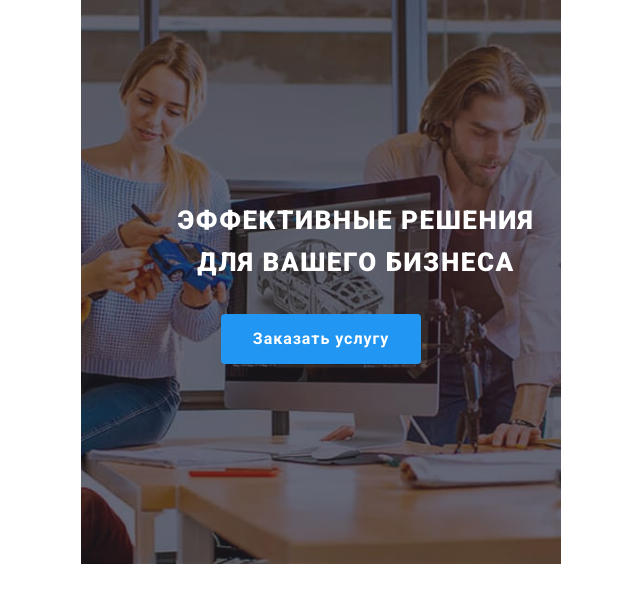
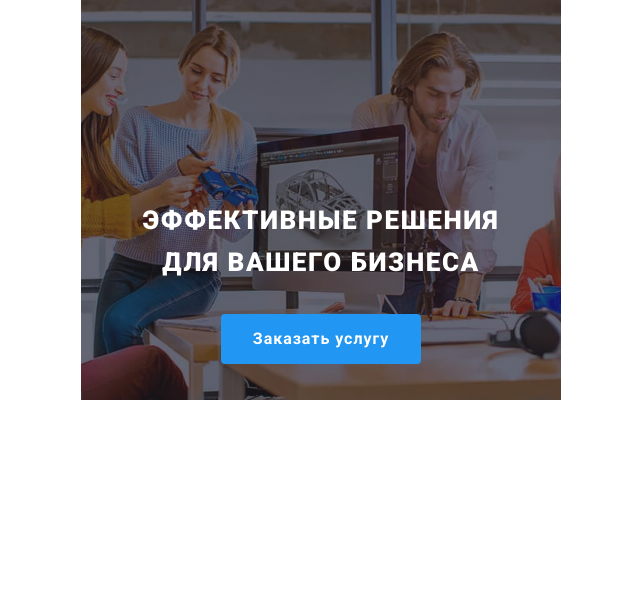
Before and after one commit to IhorButov/goit-homework8, a plain HTML site: page index.html in a window 1280 px wide. Shown: the whole page, without its empty margins (319-959 px from the left). Drawn offline with nearby package versions, Linux system fonts and the light colour scheme; files that its build step writes are made by us from their sources.

Commit message:
add new files

```diff
--- a/saas/base/_container.scss
+++ b/saas/base/_container.scss
@@ -1,6 +1,11 @@
 .container {
   /*width: 1200px;*/
-  width: 320px;
+  width: 100%;
   padding: 0 15px;
   margin: 0 auto;
 }
+@media screen and (min-width: 480px) {
+  .container {
+    width: 480px;
+  }
+}
--- a/saas/base/_sections.scss
+++ b/saas/base/_sections.scss
@@ -10,6 +10,11 @@
   text-align: center;
   padding: 200px 0;
   background-color: #2f303a;
+}
+@media screen and (min-width: 480px) {
+  .section-hero {
+    background-color: red;
+  }
 }
 .section-gallery {
   padding: 94px 0;
--- a/saas/components/_overlay.scss
+++ b/saas/components/_overlay.scss
@@ -15,9 +15,9 @@
     ),
     url(../images/hero-overlay.jpg);
 }
-/*@media screen and (min-width: 480px) {
+@media screen and (min-width: 480px) {
   .overlay {
     width: 480px;
-    height: auto;
+    height: 400px;
   }
-}*/
+}
--- a/saas/layouts/_hero.scss
+++ b/saas/layouts/_hero.scss
@@ -29,7 +29,7 @@
     border-radius: 4px;
   }
 }
-/*@media screen and (min-width: 480px) {
+@media screen and (min-width: 480px) {
   .hero-title {
     text-align: center;
     width: 360px;
@@ -37,4 +37,4 @@
     line-height: 1.61;
     padding: 118 60 198 60;
   }
-}*/
+}
--- a/saas/main.scss
+++ b/saas/main.scss
@@ -1,8 +1,10 @@
 @import "./utils/vars";
 @import "./base/recommend-styles";
 @import "./base/container";
+@import "./base/recommend-styles";
 @import "./utils/hidden";
 @import "./base/sections";
+@import "./base/section-title";
 @import "./components/logo";
 @import "./layouts/header";
 @import "./layouts/hero";
```
Also changed, not shown: css/main.css, css/main.min.css, saas/base/_section-title.scss (added), 2 other files.
